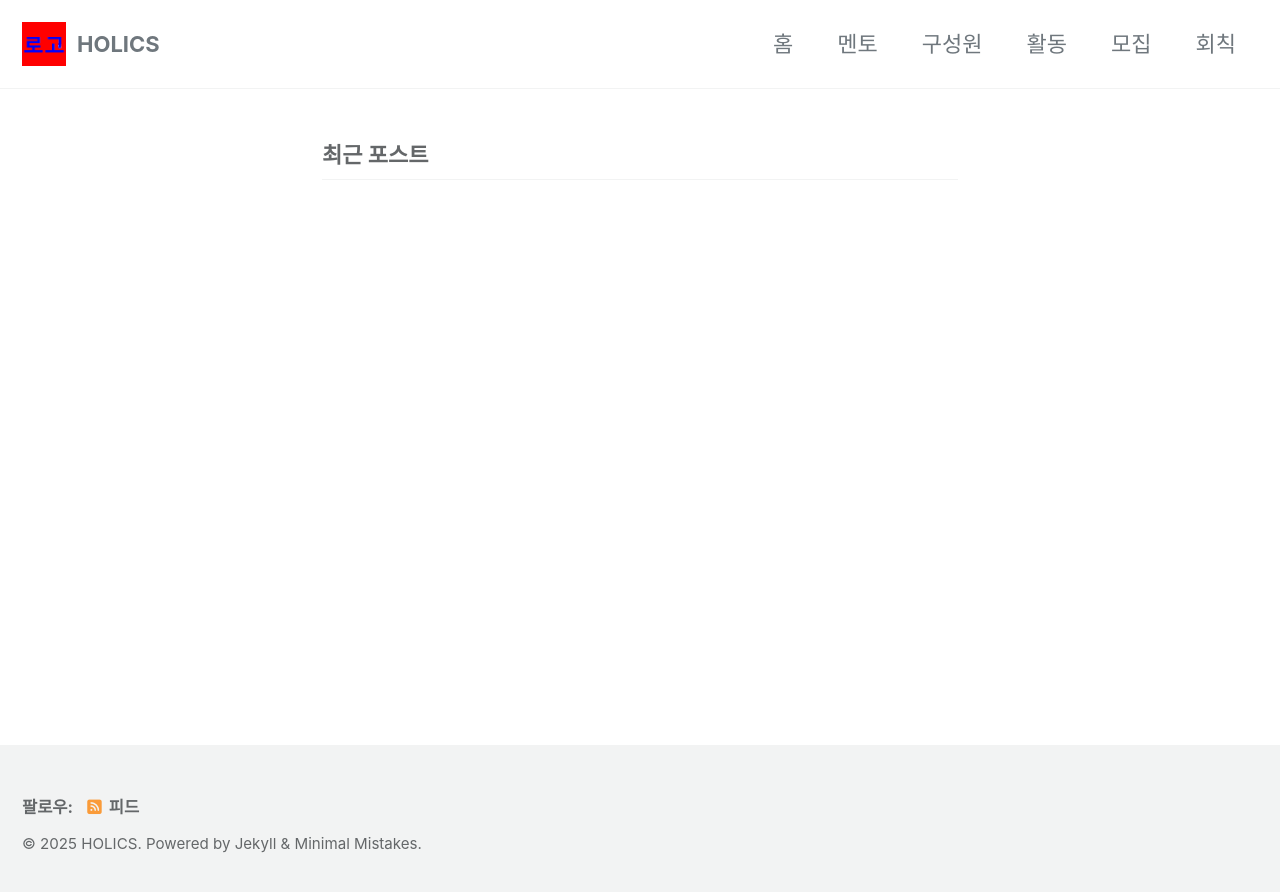
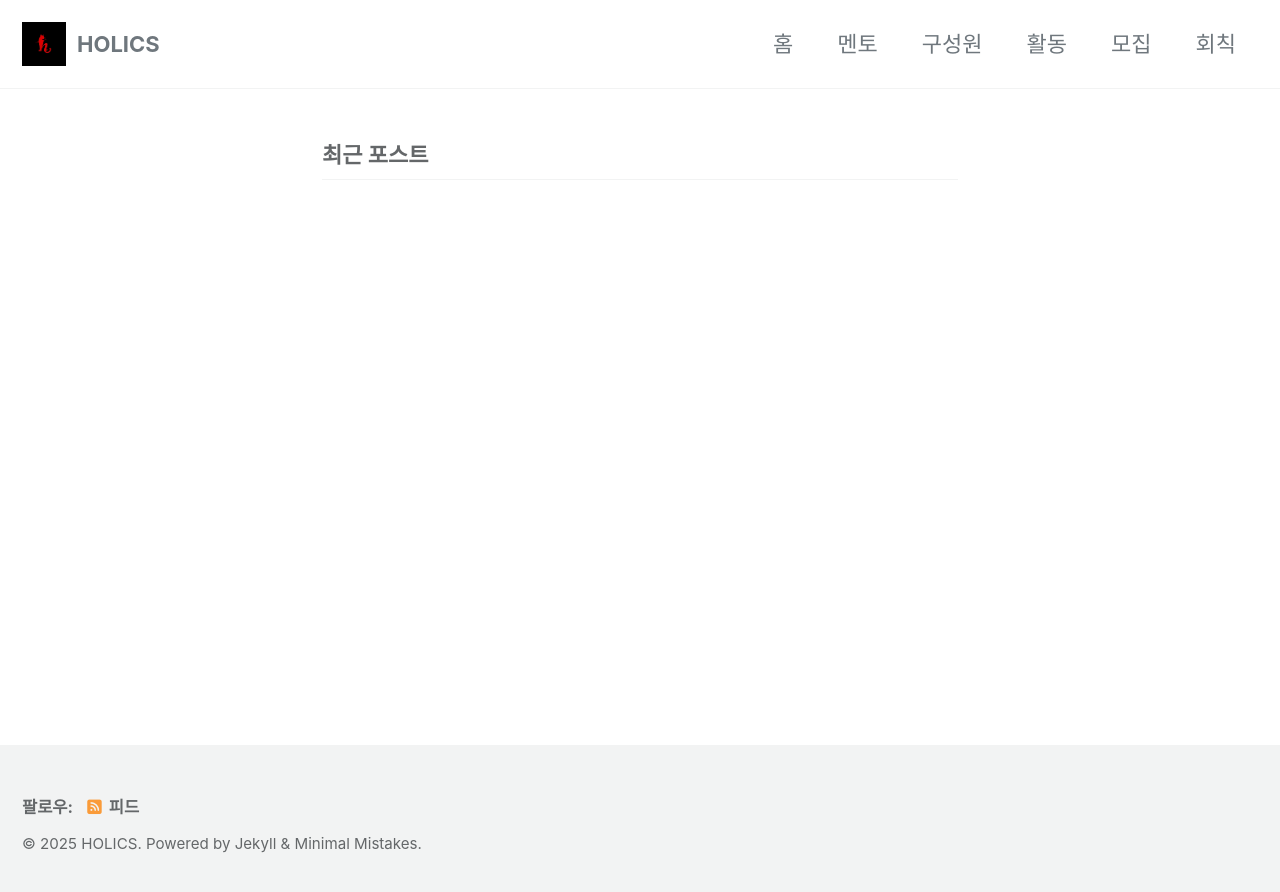
Before and after one commit to gistholics/gistholics.github.io, a Jekyll site: the page built from index.html, in a window 1280 px wide. Shown: the top 892 px of the page. Built offline with Jekyll 4.4.1, drawn with Linux system fonts in a browser that asks for light colours; cached includes are drawn as plain includes; the list of posts is cut into pages by our own code.

Commit message:
Feat: Replace logo image
- new JPG image
- update config

```diff
--- a/_config.yml
+++ b/_config.yml
@@ -26,7 +26,7 @@ url                      : # the base hostname & protocol for your site e.g. "ht
 baseurl                  : # the subpath of your site, e.g. "/blog"
 repository               : # GitHub username/repo-name e.g. "mmistakes/minimal-mistakes"
 teaser                   : # path of fallback teaser image, e.g. "/assets/images/500x300.png"
-logo                     : /assets/images/logo.png # path of logo image to display in the masthead, e.g. "/assets/images/88x88.png"
+logo                     : "/assets/images/logo.jpg" # path of logo image to display in the masthead, e.g. "/assets/images/88x88.png"
 masthead_title           : # overrides the website title displayed in the masthead, use " " for no title
 breadcrumbs              : # true, false (default)
 words_per_minute         : 200
@@ -95,7 +95,7 @@ facebook:
   username               :
   app_id                 :
   publisher              :
-og_image                 : # Open Graph/Twitter default site image
+og_image                 : "/assets/images/logo.jpg" # Open Graph/Twitter default site image
 # For specifying social profiles
 # - https://developers.google.com/structured-data/customize/social-profiles
 social:
```
Also changed, not shown: assets/images/logo.jpg (added), assets/images/logo.png (deleted).
